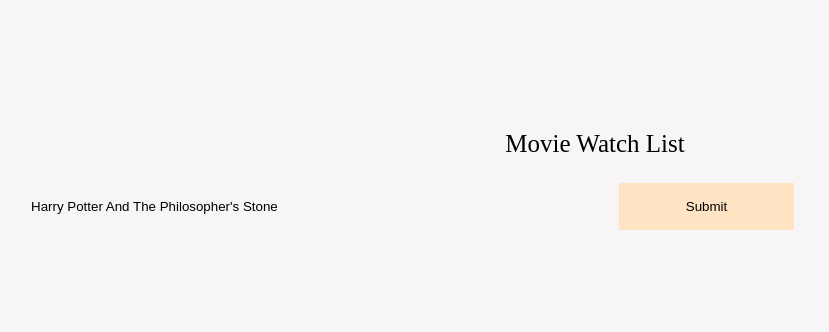
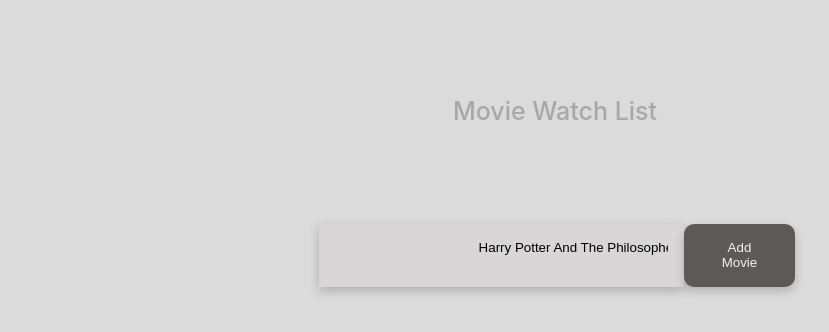
Before and after one commit to Moncayo1329/watch, a React (Create React App) app in the folder client/: page / in a window 1280 px wide. Shown: the top 332 px of the page, without its empty margins (85-914 px from the left). Built offline with nearby package versions, Linux system fonts and the light colour scheme.

Commit message:
working in the frontend

```diff
--- a/client/src/App.css
+++ b/client/src/App.css
@@ -1,12 +1,12 @@
+*{
+
+  padding: 0;
+  margin: 0;
+}
 
 
 body {
-  background: var(--backgroundColor);
-  color: var(--textColor);
-  font-family: var(--bodyFont);
-  font-weight: 400;
-  line-height: 1.75;
-  background-color: rgb(247, 245, 245);
+  background-color: rgb(219, 219, 219);
 }
 
 p {
@@ -19,14 +19,9 @@
 h3,
 h4,
 h5 {
-  margin: 0;
-  margin-bottom: 1.38rem;
-  font-family: var(--headingFont);
-  font-weight: 400;
-  line-height: 1.3;
-  text-transform: capitalize;
-  letter-spacing: var(--letterSpacing);
-  color: rgb(0, 0, 0);
+  margin-bottom: 4.3rem;
+  font-weight: 500;
+  color: rgba(14, 13, 13, 0.247);
 }
 
 
@@ -35,6 +30,10 @@
   font-size: 1.563rem;
 }
 
+
+a {
+  text-decoration: none;
+}
 
 
 small,
@@ -53,20 +52,17 @@
      Buttons
 *************/
 
-.btn {
+.button{
   cursor: pointer;
-  appearance: none;
-  color: var(--white);
-  background: var(--primary-500);
   border: none;
-  border-radius: var(--borderRadius);
-  letter-spacing: var(--letterSpacing);
-  padding: 0.375rem 0.75rem;
-  box-shadow: var(--shadow-1);
+  border-radius: 10px;
+  padding: 15px 30px;
+  box-shadow: 0px 4px 10px rgba(0, 0, 0, 0.2); /* Sombra más ajustada */
   transition: var(--transition);
-  text-transform: capitalize;
-  background-color: bisque;
+  background-color: rgb(92, 89, 86);
+  color: #f7f2f2fb;
 }
+
 
 
 
@@ -76,26 +72,23 @@
 form {
   width: 100%;
   background: var(--white);
-  border-radius: var(--borderRadius);
-  box-shadow: var(--shadow-2);
-  padding: 2rem 2.5rem;
+  border-radius:20px;
+  box-shadow: 80px;
+  padding: 0.1rem 0.1rem;
+  display: flex; /* Hace del body un contenedor flexible */
+  justify-content: center; /* Centra horizontalmente */
+  align-items: center; /* Centra verticalmente */
 }
-label {
-  display: block;
-  font-size: var(--smallText);
-  margin-bottom: 0.5rem;
-  text-transform: capitalize;
-}
-
 
 input,
 textarea {
   width: 50%;
-  padding: 1rem 0.75rem;
-  border-radius: var(--borderRadius);
-  background: var(--grey-50);
-  border-color: transparent;
+  padding:1rem 1rem 2rem 10rem;
+  border-radius: 50px;
+  background:#d8d6d6;
+  border-color:azure;
   border: 1px solid var(--grey-300);
+  box-shadow: 0px 4px 10px rgba(0, 0, 0, 0.2); /* Sombra más ajustada */
 }
 .form-row {
   margin-bottom: 1rem;
@@ -231,13 +224,14 @@
   text-align: center;
 }
 .tasks-container {
-  width: 100%;
-  width: 90vw;
+  width: 50%;
+  width: 50vw;
   max-width: var(--fixed-width);
   margin: 0 auto;
   margin-top: 2rem;
-  padding-bottom: 4rem;
+  padding-bottom: 6rem;
 }
+
 .tasks {
   display: grid;
   gap: 1rem;
--- a/client/src/App.js
+++ b/client/src/App.js
@@ -68,6 +68,7 @@
 
   return (
     <div className="task-form">
+      <h4>Movie Watch List</h4>
       <Form addmovie={addmovie} />
       {error && <p className="error-message">{error}</p>} {/* Mostrar errores si existen */}
       {movies.map((movie, index) => (
--- a/client/src/movieForm.js
+++ b/client/src/movieForm.js
@@ -26,7 +26,6 @@
   return (
     <div>
       <form className="task-form" onSubmit={handleSubmit}>
-        <h4>Movie Watch List</h4>
         <div className="form-control">
           <input
             type="text"
@@ -36,14 +35,14 @@
             value={value} // Input controlado
             onChange={handleChange} // Manejar cambios en el input
           />
-          <button type="submit" className="btn submit-btn">
-            Submit
+          <button type="submit" className="button">
+            Add Movie
           </button>
         </div>
       </form>
 
       <section className="tasks-container">
-        <p className="loading-text">Loading...</p>
+        <p className="loading-text"></p>
         <div className="tasks">
           {/* Aquí podrías mapear tareas y mostrarlas, por ahora, está vacío */}
         </div>
```
Also changed, not shown: 1 other file (tests, documents, lock files or other folders).
